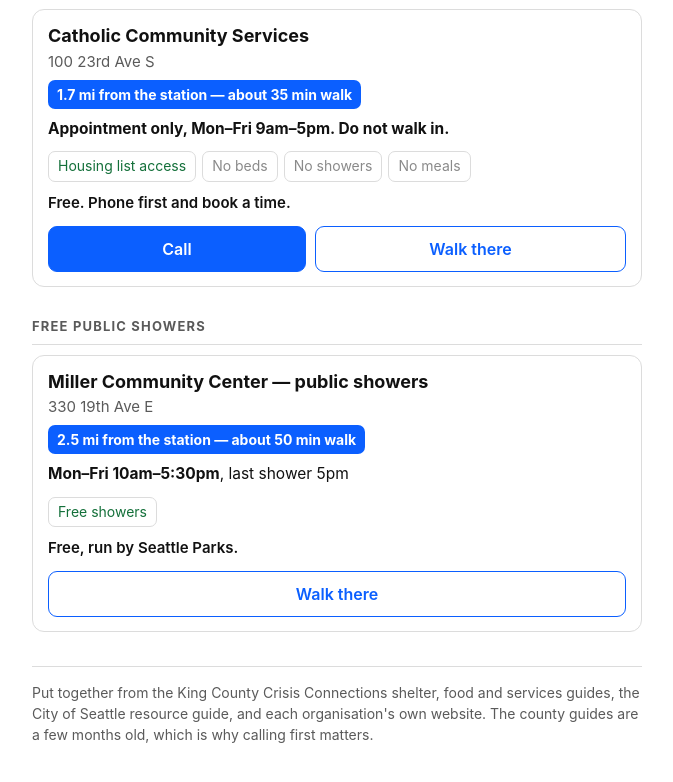
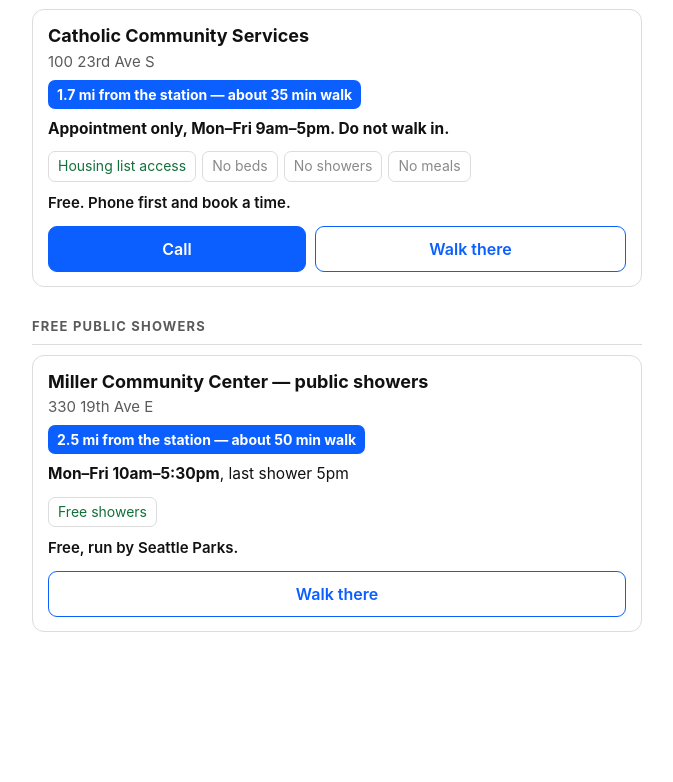
Before and after one commit to YukonCamino/matt, a plain HTML site: page index.html in a window 1280 px wide. Shown: the part 3119-3901 px from the top of the page, without its empty margins (303-976 px from the left). After the commit the page ends 3811 px from the top, so only its background shows below. Drawn offline with nearby package versions, Linux system fonts and the light colour scheme.

Commit message:
Remove sources footer
Co-Authored-By: Claude Opus 5.5 <noreply@anthropic.com>

```diff
--- a/index.html
+++ b/index.html
@@ -379,12 +379,6 @@
   </div>
   </section>
 
-  <footer>
-    <p>Put together from the King County Crisis Connections shelter, food and services guides, the City
-      of Seattle resource guide, and each organisation's own website. The county guides are a few months
-      old, which is why calling first matters.</p>
-  </footer>
-
 </div>
 
 <script src="https://cdnjs.cloudflare.com/ajax/libs/leaflet/1.9.4/leaflet.js"></script>
```
